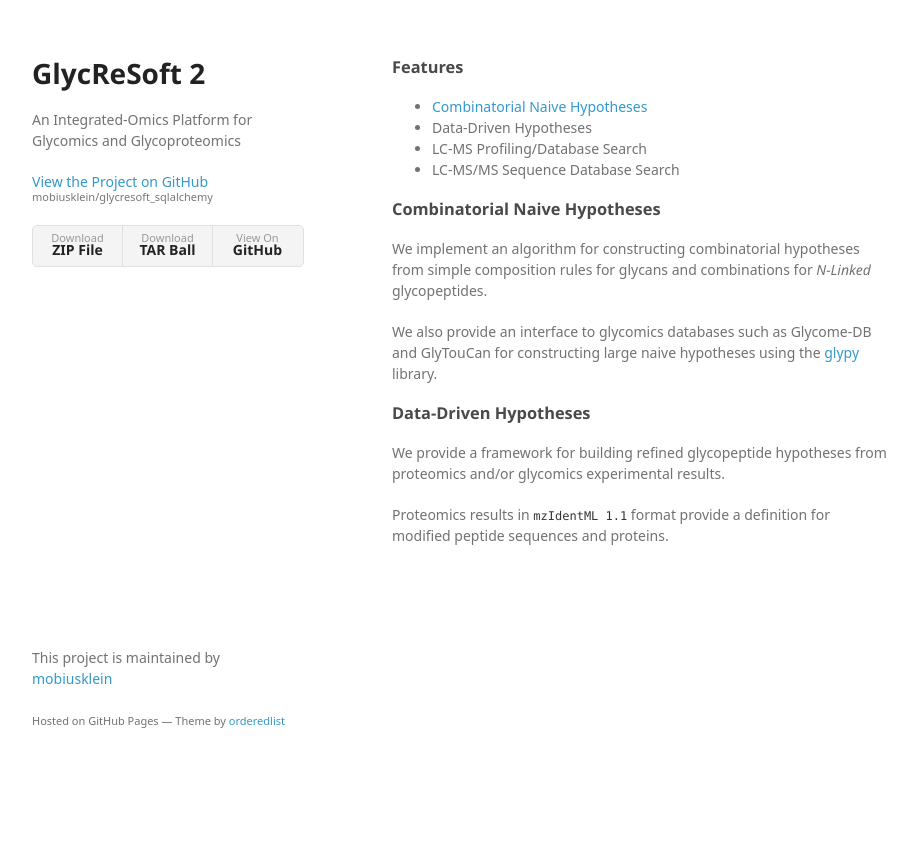
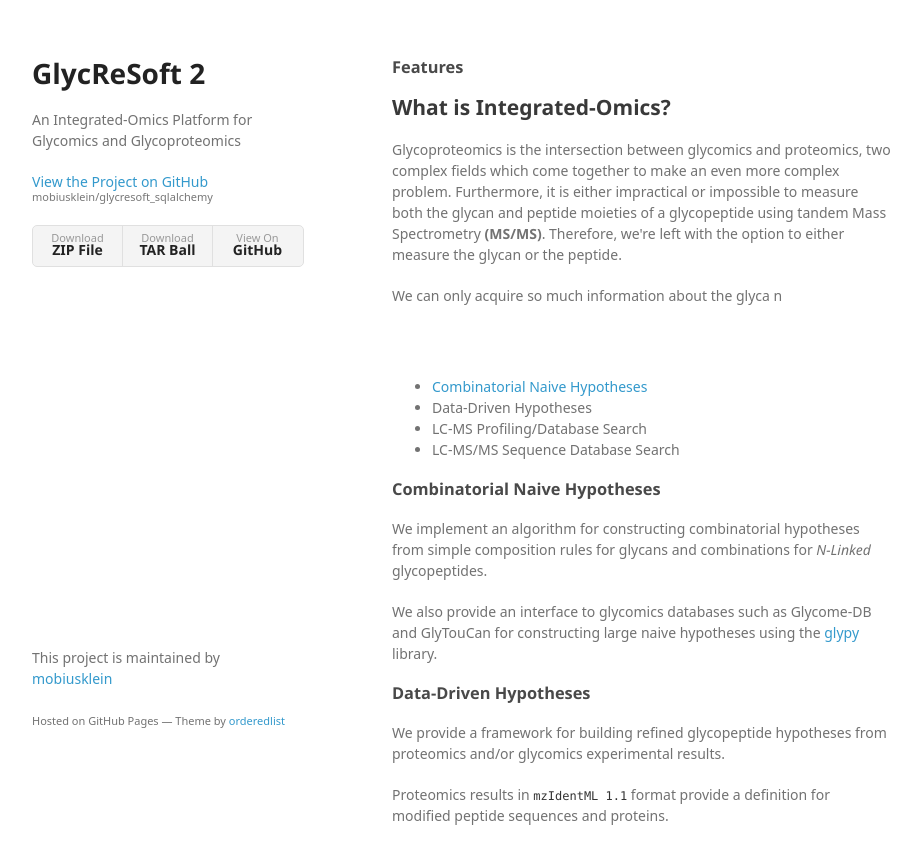
Before and after one commit to BostonUniversityCBMS/glycresoft_sqlalchemy, a plain HTML site: page index.html in a window 1280 px wide. Shown: the whole page, without its empty margins (178-1099 px from the left). Before the commit the page ends 800 px from the top, so only its background shows below. Drawn offline with Linux system fonts and the light colour scheme; a web font is replaced by a local one.

Commit message:
touch up index

```diff
--- a/index.html
+++ b/index.html
@@ -30,7 +30,17 @@
       <section>
         <h3>
 <a id="features" class="anchor" href="#features" aria-hidden="true"><span class="octicon octicon-link"></span></a>Features</h3>
-
+<section>
+<h2>What is Integrated-Omics?</h2>
+<p>
+  Glycoproteomics is the intersection between glycomics and proteomics, two complex fields which come together to make an even more complex
+  problem. Furthermore, it is either impractical or impossible to measure both the glycan and peptide moieties of a glycopeptide using <span>tandem
+  Mass Spectrometry <b>(MS/MS)</b></span>. Therefore, we're left with the option to either measure the glycan or the peptide.
+</p>
+<p>
+  We can only acquire so much information about the glyca n
+</p>
+</section>
 <ul>
 <li><a href="#combinatorial-naive-hypothesis">Combinatorial Naive Hypotheses</a></li>
 <li>Data-Driven Hypotheses</li>
```
